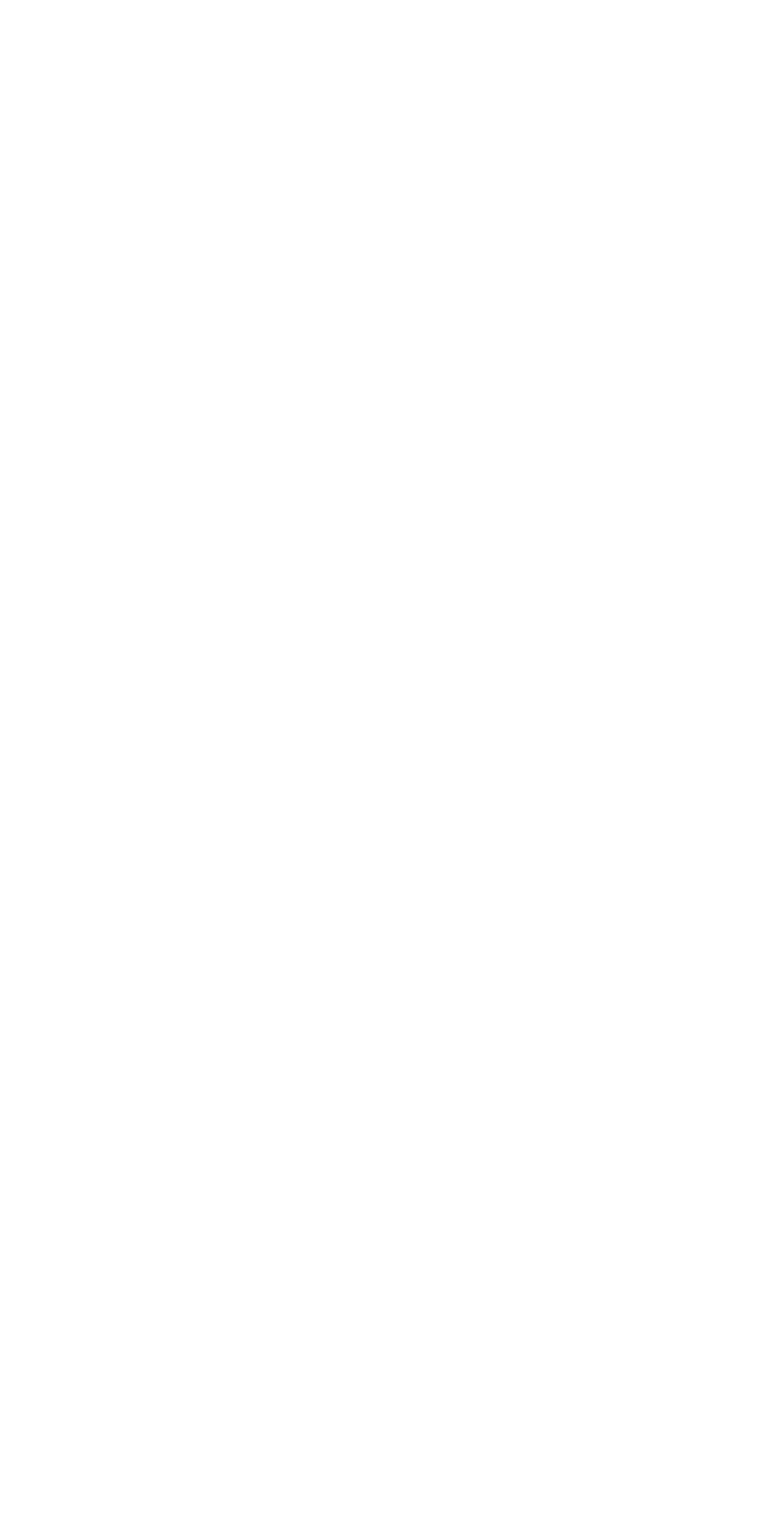
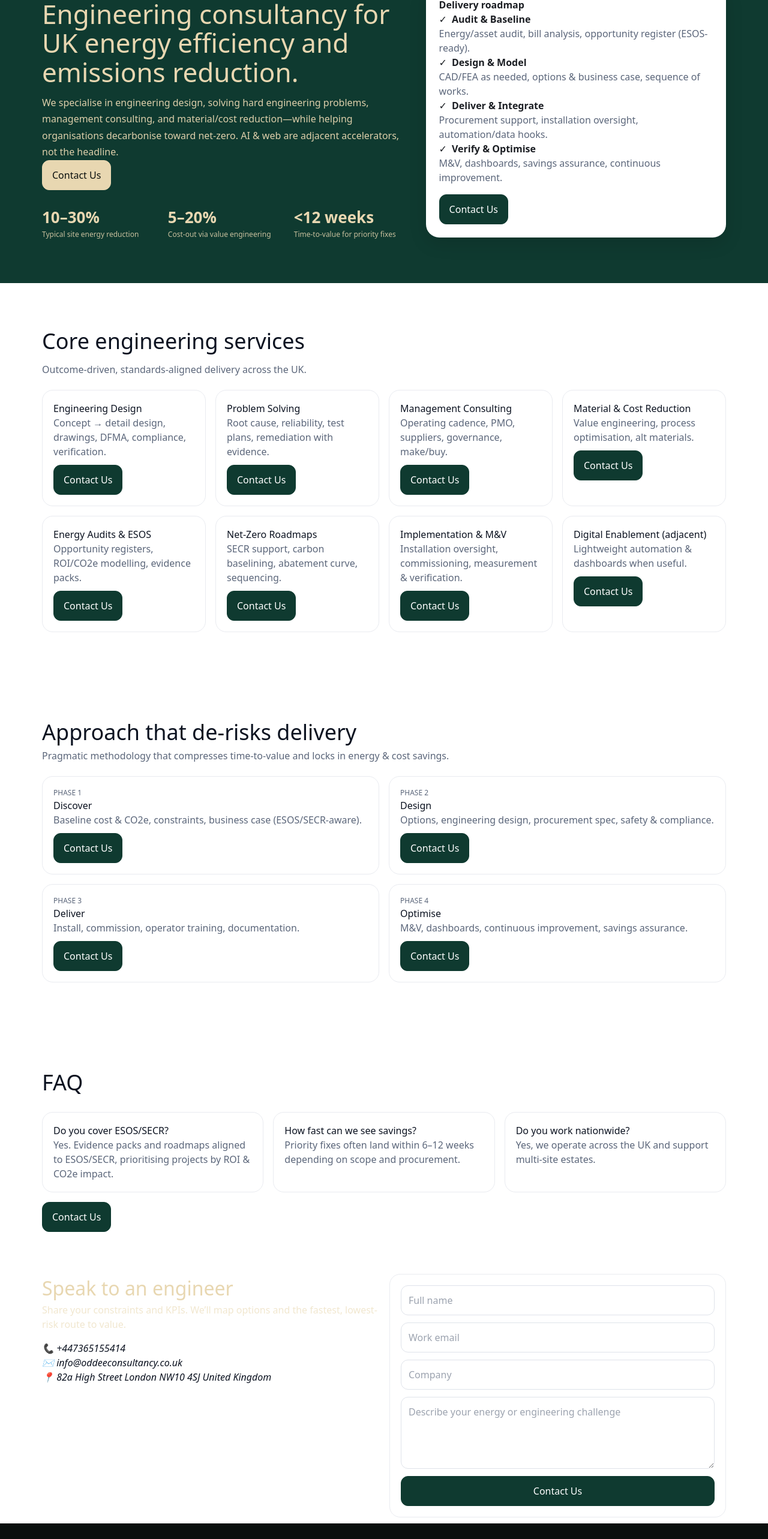
Before and after one commit to daoddee/oddeeconsultancy, a React (Vite) app: page / in a window 1280 px wide. Shown: the part 152-2718 px from the top of the page at 60% size. Before the commit the page ends 800 px from the top, so only its background shows below. Built offline with nearby package versions, Linux system fonts and the light colour scheme; the HTML template or start-up script is replaced by a standard one.

Commit message:
Update App.tsx

```diff
--- a/src/App.tsx
+++ b/src/App.tsx
@@ -178,10 +178,8 @@ export default function App(): JSX.Element {
         nav[aria-label="primary"] a{margin:0 14px;text-decoration:none;color:#2a2f39}
         .cta{padding:12px 16px;border-radius:12px;border:1.5px solid #0F3A30;color:#fff;background:#0F3A30;text-decoration:none;display:inline-block}
 
-        /* 🔹 Make only the first nav "Contact Us" gold */
-        nav[aria-label="primary"] a.cta:first-of-type {
-          color:#FFD700;
-        }
+        /* Only the first header-nav "Contact Us" text colour + hover */
+        nav[aria-label="primary"] a.cta:first-of-type { color:#FFD700; }
         nav[aria-label="primary"] a.cta:first-of-type:hover {
           color:#fff;
           background:#0b1220;
@@ -225,8 +223,8 @@ export default function App(): JSX.Element {
 
         /* Responsive */
         @media (max-width: 980px) {
-          .nav-links{display:none}
-          .menu-btn{display:inline-block}
+          .nav-links{display:none}           /* hide desktop links */
+          .menu-btn{display:inline-block}    /* show burger */
           .hero{padding:56px 0}
           .hero-grid{grid-template-columns:1fr !important;gap:18px}
           .cards{grid-template-columns:1fr !important}
@@ -247,6 +245,7 @@ export default function App(): JSX.Element {
     }
 
     return () => {
+      // Clean up any in-flight request if component unmounts
       abortRef.current?.abort();
     };
   }, [canonical]);
@@ -256,7 +255,7 @@ export default function App(): JSX.Element {
       {/* HEADER / NAV */}
       <header className="nav">
         <div className="wrap nav-inner">
-          {/* Brand */}
+          {/* Brand with YOUR logo (place logo.png in /public) */}
           <a href="/" className="brand" aria-label="Oddee Consulting home">
             <img
               src="/logo.png"
@@ -290,7 +289,7 @@ export default function App(): JSX.Element {
           </button>
         </div>
 
-        {/* Mobile drawer */}
+        {/* Mobile drawer (only visible under 980px) */}
         {menuOpen && (
           <nav className="nav-drawer wrap" aria-label="mobile">
             <a href="#services" onClick={() => setMenuOpen(false)}>Services</a>
@@ -302,7 +301,178 @@ export default function App(): JSX.Element {
       </header>
 
       {/* HERO */}
-      {/* (rest of your code unchanged) */}
+      <section className="hero" id="top" aria-label="UK energy efficiency and net-zero consulting">
+        <div className="wrap hero-grid">
+          <div>
+            <p className="eyebrow">UK ENERGY • ENGINEERING • NET-ZERO</p>
+            <h1>Engineering consultancy for UK energy efficiency and emissions reduction.</h1>
+            <p className="lead">
+              We specialise in engineering design, solving hard engineering problems,
+              management consulting, and material/cost reduction—while helping organisations
+              decarbonise toward net-zero. AI & web are adjacent accelerators, not the headline.
+            </p>
+            <div className="hero-ctas">
+              <a className="cta" href="#contact" style={{ background: "#E8D7B1", color: "#0A0F0D", borderColor: "#E8D7B1" }}>
+                Contact Us
+              </a>
+            </div>
+            <div className="hero-kpis" aria-label="Key results" style={{ display: "grid", gridTemplateColumns: "repeat(3,1fr)", gap: 18, marginTop: 26 }}>
+              <div><div className="kpi" style={{ fontSize: 26, fontWeight: 650 }}>10–30%</div><div className="kpi-sub" style={{ fontSize: 12, opacity: .85 }}>Typical site energy reduction</div></div>
+              <div><div className="kpi" style={{ fontSize: 26, fontWeight: 650 }}>5–20%</div><div className="kpi-sub" style={{ fontSize: 12, opacity: .85 }}>Cost-out via value engineering</div></div>
+              <div><div className="kpi" style={{ fontSize: 26, fontWeight: 650 }}>&lt;12 weeks</div><div className="kpi-sub" style={{ fontSize: 12, opacity: .85 }}>Time-to-value for priority fixes</div></div>
+            </div>
+          </div>
+
+          <aside className="panel" aria-label="Engagement roadmap">
+            <strong>Delivery roadmap</strong>
+            <ul>
+              {[
+                ["Audit & Baseline", "Energy/asset audit, bill analysis, opportunity register (ESOS-ready)."],
+                ["Design & Model", "CAD/FEA as needed, options & business case, sequence of works."],
+                ["Deliver & Integrate", "Procurement support, installation oversight, automation/data hooks."],
+                ["Verify & Optimise", "M&V, dashboards, savings assurance, continuous improvement."],
+              ].map(([t, d]) => (
+                <li key={t}>
+                  <span aria-hidden style={{ marginRight: 8 }}>✓</span>
+                  <span style={{ fontWeight: 600 }}>{t}</span>
+                  <div className="muted">{d}</div>
+                </li>
+              ))}
+            </ul>
+            <div style={{ marginTop: 16 }}><a className="cta" href="#contact">Contact Us</a></div>
+          </aside>
+        </div>
+      </section>
+
+      <main>
+        {/* SERVICES SUMMARY */}
+        <section id="services" aria-label="Core services">
+          <div className="wrap">
+            <h2 style={{ fontSize: 36, margin: 0 }}>Core engineering services</h2>
+            <p className="muted" style={{ marginTop: 8 }}>
+              Outcome-driven, standards-aligned delivery across the UK.
+            </p>
+            <div className="cards" style={{ gridTemplateColumns: "repeat(4,1fr)" }}>
+              {[
+                ["Engineering Design", "Concept → detail design, drawings, DFMA, compliance, verification."],
+                ["Problem Solving", "Root cause, reliability, test plans, remediation with evidence."],
+                ["Management Consulting", "Operating cadence, PMO, suppliers, governance, make/buy."],
+                ["Material & Cost Reduction", "Value engineering, process optimisation, alt materials."],
+                ["Energy Audits & ESOS", "Opportunity registers, ROI/CO2e modelling, evidence packs."],
+                ["Net-Zero Roadmaps", "SECR support, carbon baselining, abatement curve, sequencing."],
+                ["Implementation & M&V", "Installation oversight, commissioning, measurement & verification."],
+                ["Digital Enablement (adjacent)", "Lightweight automation & dashboards when useful."],
+              ].map(([h, b]) => (
+                <article className="card" key={h}>
+                  <h3>{h}</h3>
+                  <p className="muted">{b}</p>
+                  <p style={{ marginTop: 10 }}><a className="cta" href="#contact">Contact Us</a></p>
+                </article>
+              ))}
+            </div>
+          </div>
+        </section>
+
+        {/* APPROACH */}
+        <section id="approach" aria-label="Our approach">
+          <div className="wrap">
+            <h2 style={{ fontSize: 36, margin: 0 }}>Approach that de-risks delivery</h2>
+            <p className="muted">Pragmatic methodology that compresses time-to-value and locks in energy & cost savings.</p>
+            <div className="cards" style={{ gridTemplateColumns: "1fr 1fr" }}>
+              {[
+                ["Discover", "Baseline cost & CO2e, constraints, business case (ESOS/SECR-aware)."],
+                ["Design", "Options, engineering design, procurement spec, safety & compliance."],
+                ["Deliver", "Install, commission, operator training, documentation."],
+                ["Optimise", "M&V, dashboards, continuous improvement, savings assurance."],
+              ].map(([h, b], i) => (
+                <div className="card" key={h}>
+                  <div className="muted" style={{ textTransform: "uppercase", fontSize: 12 }}>Phase {i + 1}</div>
+                  <h3>{h}</h3>
+                  <p className="muted">{b}</p>
+                  <p style={{ marginTop: 10 }}><a className="cta" href="#contact">Contact Us</a></p>
+                </div>
+              ))}
+            </div>
+          </div>
+        </section>
+
+        {/* FAQ */}
+        <section id="faq" aria-label="Frequently asked questions">
+          <div className="wrap">
+            <h2 style={{ fontSize: 36, margin: 0 }}>FAQ</h2>
+            <div className="cards">
+              {[
+                ["Do you cover ESOS/SECR?", "Yes. Evidence packs and roadmaps aligned to ESOS/SECR, prioritising projects by ROI & CO2e impact."],
+                ["How fast can we see savings?", "Priority fixes often land within 6–12 weeks depending on scope and procurement."],
+                ["Do you work nationwide?", "Yes, we operate across the UK and support multi-site estates."],
+              ].map(([q, a]) => (
+                <article className="card" key={q}>
+                  <h3>{q}</h3>
+                  <p className="muted">{a}</p>
+                </article>
+              ))}
+            </div>
+            <p style={{ marginTop: 16 }}>
+              <a className="cta" href="#contact">Contact Us</a>
+            </p>
+          </div>
+        </section>
+      </main>
+
+      {/* CONTACT */}
+      <section id="contact" className="contact-bar" aria-label="Contact Oddee Consulting">
+        <div className="wrap two" style={{ display: "grid", gridTemplateColumns: "1fr 1fr", gap: 18 }}>
+          <div>
+            <h2 style={{ fontSize: 32, margin: 0, color: "#E8D7B1" }}>Speak to an engineer</h2>
+            <p className="muted" style={{ color: "#f1e7cf" }}>
+              Share your constraints and KPIs. We’ll map options and the fastest, lowest-risk route to value.
+            </p>
+            <address style={{ marginTop: 16 }}>
+              📞 <a href={telHref} style={{ color: "inherit", textDecoration: "none" }}>{phone}</a><br />
+              ✉️ <a href={mailHref} style={{ color: "inherit", textDecoration: "none" }}>{email}</a><br />
+              📍 82a High Street
+              London
+              NW10 4SJ
+              United Kingdom
+            </address>
+          </div>
+
+          {/* Progressive-enhancement contact form */}
+          <form className="form stack" onSubmit={onSubmit} autoComplete="off" noValidate>
+            <input className="input" name="name" placeholder="Full name" required aria-label="Full name" />
+            <input className="input" type="email" name="email" placeholder="Work email" required aria-label="Work email" />
+            <input className="input" name="company" placeholder="Company" aria-label="Company" />
+            <textarea className="textarea" name="message" placeholder="Describe your energy or engineering challenge" required aria-label="Project description"></textarea>
+            <button className="cta" type="submit" disabled={status === "sending"}>
+              {status === "sending" ? "Sending…" : "Contact Us"}
+            </button>
+            {status === "sent" && (
+              <small className="muted" style={{ color: "#d1fae5" }}>
+                Thanks — we’ve recorded your enquiry. We’ll reply shortly.
+              </small>
+            )}
+            {status === "error" && (
+              <small className="muted" style={{ color: "#fde68a" }}>
+                {errMsg || "Couldn’t reach the server; we opened your email client as a fallback."}
+              </small>
+            )}
+          </form>
+        </div>
+      </section>
+
+      {/* FOOTER */}
+      <footer className="footer">
+        <div className="wrap footer-inner">
+          <p className="muted" style={{ color: "#E8D7B1" }}>
+            © {new Date().getFullYear()} Oddee Consulting. UK Engineering Consultancy for Energy & Net-Zero.
+          </p>
+          <div style={{ display: "flex", gap: 18 }}>
+            <a href="#services" style={{ color: "#E8D7B1", textDecoration: "none" }}>Services</a>
+            <a href="#approach" style={{ color: "#E8D7B1", textDecoration: "none" }}>Approach</a>
+            <a href="#contact" style={{ color: "#E8D7B1", textDecoration: "none" }}>Contact Us</a>
+          </div>
+        </div>
+      </footer>
     </div>
   );
 }
```
